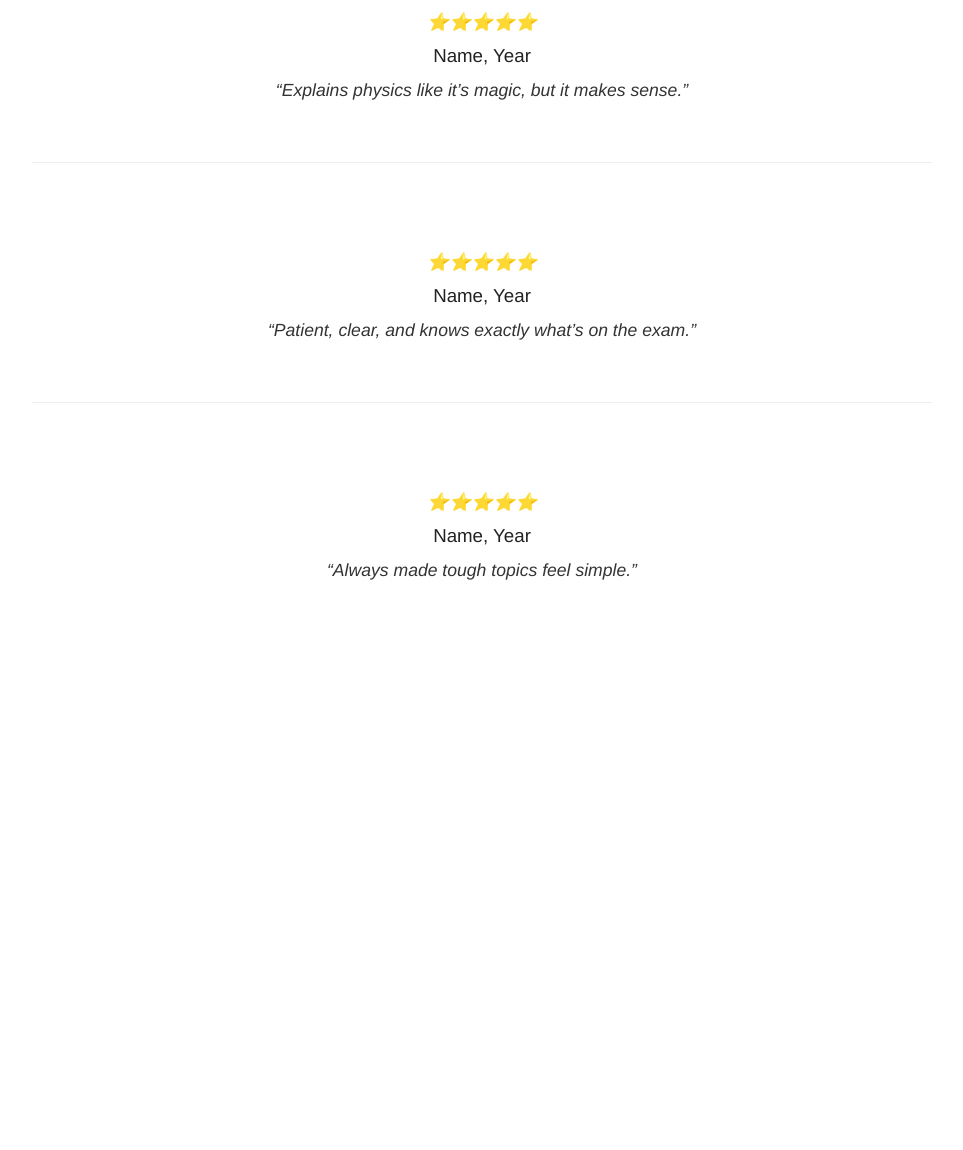
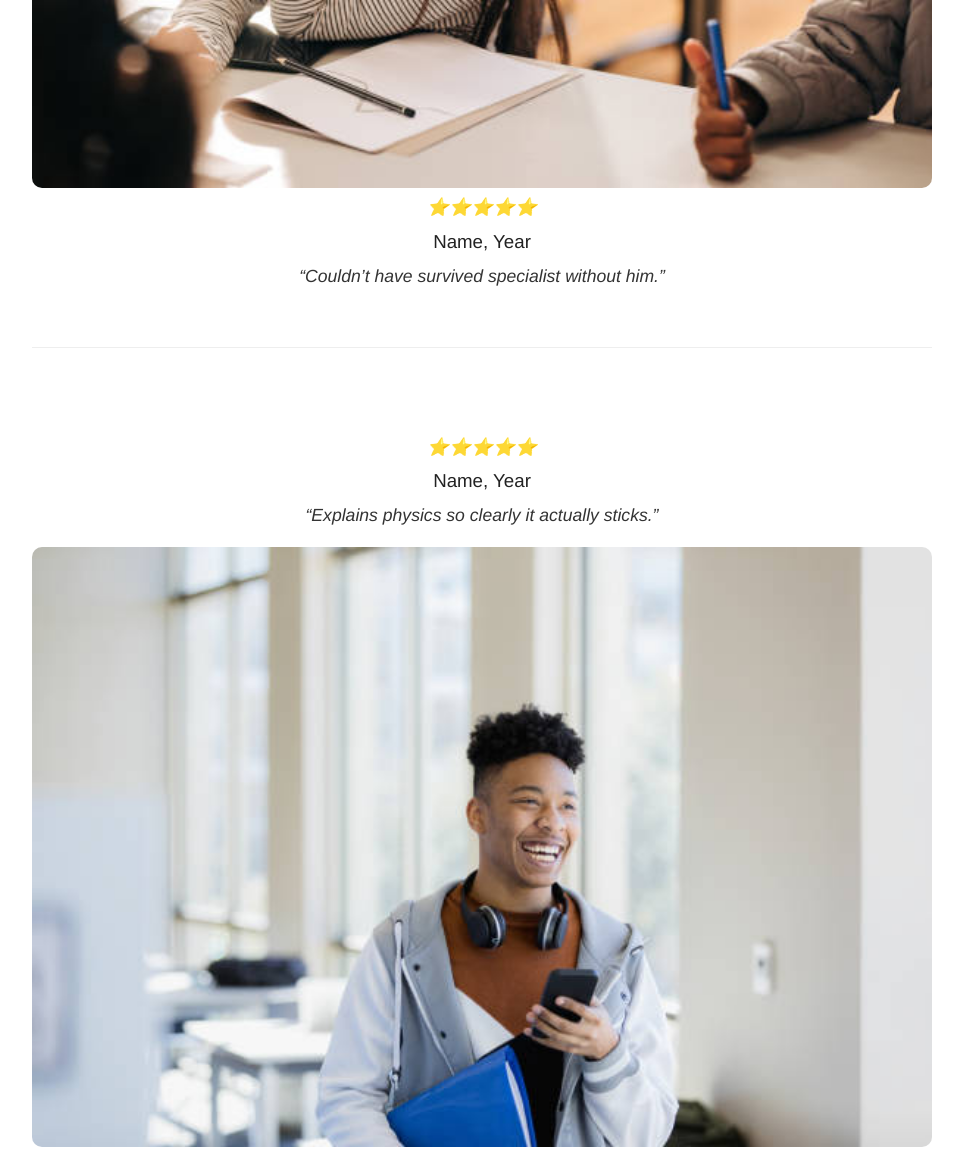
Before and after one commit to ExultantSignificance/buan, a plain HTML site: page index.html in a window 1280 px wide. Shown: the part 571-1721 px from the top of the page, without its empty margins (158-1121 px from the left). Before the commit the page ends 1333 px from the top, so only its background shows below. Drawn offline with Linux system fonts and the light colour scheme.

Commit message:
Update index.html

```diff
--- a/index.html
+++ b/index.html
@@ -8,38 +8,45 @@
 </head>
 <body>
   <header class="sticky-header">
-    <h1>Buan Tutoring</h1>
+    <h1>buan tutoring</h1>
   </header>
 
-  <main class="home">
-    <a href="bundles.html" class="pricing-btn">Pricing And Bundles</a>
-
+  <main>
     <section class="reviews">
+      <!-- Review 1 -->
       <div class="review">
+        <img src="images/student1.jpg" alt="Student 1" class="review-img left-img">
+        <div class="review-text right-text">
           <p class="stars">⭐️⭐️⭐️⭐️⭐️</p>
           <h3>Name, Year</h3>
-        <p class="quote">“Helped me actually *understand* Methods, not just survive it.”</p>
+          <p class="quote">“Couldn’t have survived specialist without him.”</p>
+        </div>
       </div>
 
+      <!-- Review 2 -->
       <div class="review">
+        <div class="review-text left-text">
           <p class="stars">⭐️⭐️⭐️⭐️⭐️</p>
           <h3>Name, Year</h3>
-        <p class="quote">“Explains physics like it’s magic, but it makes sense.”</p>
+          <p class="quote">“Explains physics so clearly it actually sticks.”</p>
+        </div>
+        <img src="images/student2.jpg" alt="Student 2" class="review-img right-img">
       </div>
 
+      <!-- Review 3 -->
       <div class="review">
+        <img src="images/student3.jpg" alt="Student 3" class="review-img left-img">
+        <div class="review-text right-text">
           <p class="stars">⭐️⭐️⭐️⭐️⭐️</p>
           <h3>Name, Year</h3>
-        <p class="quote">“Patient, clear, and knows exactly what’s on the exam.”</p>
+          <p class="quote">“He’s really patient and makes hard topics simple.”</p>
         </div>
-
-      <div class="review">
-        <p class="stars">⭐️⭐️⭐️⭐️⭐️</p>
-        <h3>Name, Year</h3>
-        <p class="quote">“Always made tough topics feel simple.”</p>
       </div>
     </section>
   </main>
+
+  <footer class="sticky-footer">
+    <a href="bundles.html" class="pricing-btn">Pricing And Bundles</a>
+  </footer>
 </body>
 </html>
-</html>
```
Lines whose indentation alone changed are shown as unchanged.
